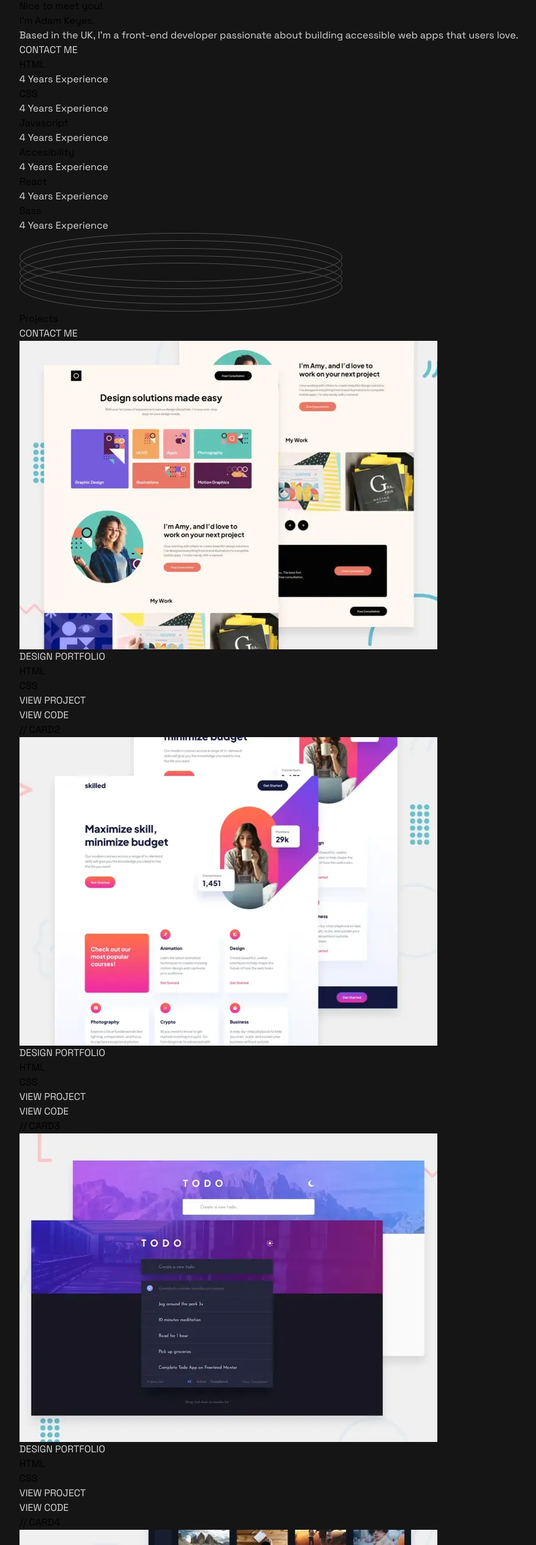
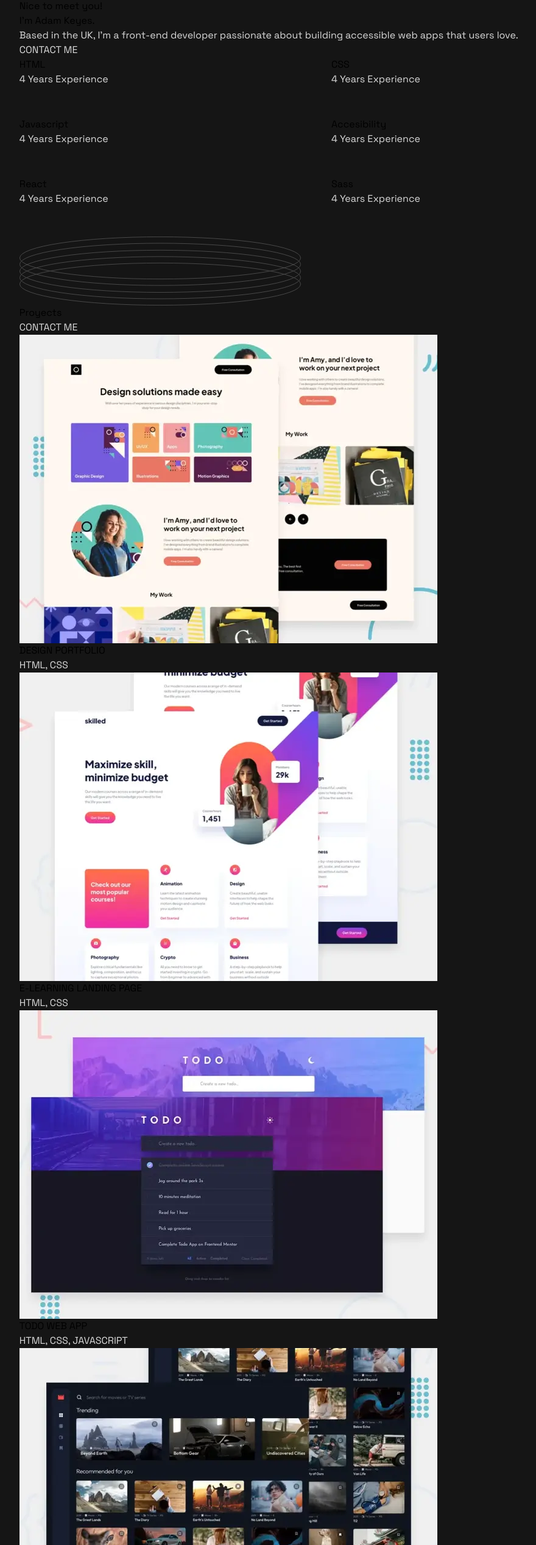
Before and after one commit to Rhenriquez94/MyPortfolio, a React (Vite) app: page / in a window 1280 px wide. Shown: the part 1812-4346 px from the top of the page at 61% size, without its empty margins (71-951 px from the left). Built offline with nearby package versions, Linux system fonts and the light colour scheme.

Commit message:
Version-desktop

```diff
--- a/src/App.tsx
+++ b/src/App.tsx
@@ -5,7 +5,7 @@ import Contact from './components/Contact.js'
 
 function App() {
   return (
-    <main className='relative p-0 flex flex-col items-center w-auto md:items-start md:p-0 overflow-hidden'>
+    <main className='relative p-0 flex flex-col items-center w-auto'>
       <Hero/>
       <Skills/>
       <Projects/>
--- a/src/components/Card.tsx
+++ b/src/components/Card.tsx
@@ -1,191 +1,29 @@
-import project1 from '../images/webp/thumbnail-project-1-small.webp'
-import project2 from '../images/webp/thumbnail-project-2-small.webp'
-import project3 from '../images/webp/thumbnail-project-3-small.webp'
-import project4 from '../images/webp/thumbnail-project-4-small.webp'
-import project5 from '../images/webp/thumbnail-project-5-small.webp'
-import project6 from '../images/webp/thumbnail-project-6-small.webp'
+// import project1 from '../images/webp/thumbnail-project-1-small.webp'
+// import project2 from '../images/webp/thumbnail-project-2-small.webp'
+// import project3 from '../images/webp/thumbnail-project-3-small.webp'
+// import project4 from '../images/webp/thumbnail-project-4-small.webp'
+// import project5 from '../images/webp/thumbnail-project-5-small.webp'
+// import project6 from '../images/webp/thumbnail-project-6-small.webp'
 
 
+import React from 'react';
 
+interface CardProps {
+  title: string;
+  language: string[];
+  image:string
+}
 
-const Card = () => {
+const Card: React.FC<CardProps> = ({ title, language, image }) => {
   return (
-    // CARD1
-    <>
-      <div className="w-[343px] h-[398px] mb-10">
-        <img
-          className=" w-[343px] h-[253px]"
-          src={project1}
-          alt=""
-        />
-        <div className="py-4 text-2xl">
-          <h2>DESIGN PORTFOLIO</h2>
-        </div>
-        <div className="flex flex-row gap-5">
-          <h3 className=" text-gray-300 text-xl font-bold">HTML</h3>
-          <h3 className=" text-gray-300 text-xl font-bold">CSS</h3>
-        </div>
-        <div className="flex flex-row gap-8 pt-4 ">
-          <p
-            className="p-0  text-xl text-white border-b-2 "
-            style={{ borderColor: "#4ee1a0" }}
-          >
-            VIEW PROJECT
-          </p>
-          <p
-            className="p-0  text-xl text-white border-b-2 "
-            style={{ borderColor: "#4ee1a0" }}
-          >
-            VIEW CODE
-          </p>
-        </div>
-      </div>
-      // CARD2
-      <div className="w-[343px] h-[398px] mb-10">
-        <img
-          className=" w-[343px] h-[253px]"
-          src={project2}
-          alt=""
-        />
-        <div className="py-4 text-2xl">
-          <h2>DESIGN PORTFOLIO</h2>
-        </div>
-        <div className="flex flex-row gap-5">
-          <h3 className=" text-gray-300 text-xl font-bold">HTML</h3>
-          <h3 className=" text-gray-300 text-xl font-bold">CSS</h3>
-        </div>
-        <div className="flex flex-row gap-8 pt-4 ">
-          <p
-            className="p-0  text-xl text-white border-b-2 "
-            style={{ borderColor: "#4ee1a0" }}
-          >
-            VIEW PROJECT
-          </p>
-          <p
-            className="p-0  text-xl text-white border-b-2 "
-            style={{ borderColor: "#4ee1a0" }}
-          >
-            VIEW CODE
-          </p>
-        </div>
-      </div>
-      // CARD3
-      <div className="w-[343px] h-[398px] mb-10">
-        <img
-          className=" w-[343px] h-[253px]"
-          src={project3}
-          alt=""
-        />
-        <div className="py-4 text-2xl">
-          <h2>DESIGN PORTFOLIO</h2>
-        </div>
-        <div className="flex flex-row gap-5">
-          <h3 className=" text-gray-300 text-xl font-bold">HTML</h3>
-          <h3 className=" text-gray-300 text-xl font-bold">CSS</h3>
-        </div>
-        <div className="flex flex-row gap-8 pt-4 ">
-          <p
-            className="p-0  text-xl text-white border-b-2 "
-            style={{ borderColor: "#4ee1a0" }}
-          >
-            VIEW PROJECT
-          </p>
-          <p
-            className="p-0  text-xl text-white border-b-2 "
-            style={{ borderColor: "#4ee1a0" }}
-          >
-            VIEW CODE
-          </p>
-        </div>
-      </div>
-      // CARD4
-      <div className="w-[343px] h-[398px] mb-10">
-        <img
-          className=" w-[343px] h-[253px]"
-          src={project4}
-          alt=""
-        />
-        <div className="py-4 text-2xl">
-          <h2>DESIGN PORTFOLIO</h2>
-        </div>
-        <div className="flex flex-row gap-5">
-          <h3 className=" text-gray-300 text-xl font-bold">HTML</h3>
-          <h3 className=" text-gray-300 text-xl font-bold">CSS</h3>
-        </div>
-        <div className="flex flex-row gap-8 pt-4 ">
-          <p
-            className="p-0  text-xl text-white border-b-2 "
-            style={{ borderColor: "#4ee1a0" }}
-          >
-            VIEW PROJECT
-          </p>
-          <p
-            className="p-0  text-xl text-white border-b-2 "
-            style={{ borderColor: "#4ee1a0" }}
-          >
-            VIEW CODE
-          </p>
-        </div>
-      </div>
-      // CARD5
-      <div className="w-[343px] h-[398px] mb-10">
-        <img
-          className=" w-[343px] h-[253px]"
-          src={project5}
-          alt=""
-        />
-        <div className="py-4 text-2xl">
-          <h2>DESIGN PORTFOLIO</h2>
-        </div>
-        <div className="flex flex-row gap-5">
-          <h3 className=" text-gray-300 text-xl font-bold">HTML</h3>
-          <h3 className=" text-gray-300 text-xl font-bold">CSS</h3>
-        </div>
-        <div className="flex flex-row gap-8 pt-4 ">
-          <p
-            className="p-0  text-xl text-white border-b-2 "
-            style={{ borderColor: "#4ee1a0" }}
-          >
-            VIEW PROJECT
-          </p>
-          <p
-            className="p-0  text-xl text-white border-b-2 "
-            style={{ borderColor: "#4ee1a0" }}
-          >
-            VIEW CODE
-          </p>
-        </div>
-      </div>
-      // CARD6
-      <div className="w-[343px] h-[398px] mb-10">
-        <img
-          className=" w-[343px] h-[253px]"
-          src={project6}
-          alt=""
-        />
-        <div className="py-4 text-2xl">
-          <h2>DESIGN PORTFOLIO</h2>
-        </div>
-        <div className="flex flex-row gap-5">
-          <h3 className=" text-gray-300 text-xl font-bold">HTML</h3>
-          <h3 className=" text-gray-300 text-xl font-bold">CSS</h3>
-        </div>
-        <div className="flex flex-row gap-8 pt-4 ">
-          <p
-            className="p-0  text-xl text-white border-b-2 "
-            style={{ borderColor: "#4ee1a0" }}
-          >
-            VIEW PROJECT
-          </p>
-          <p
-            className="p-0  text-xl text-white border-b-2 "
-            style={{ borderColor: "#4ee1a0" }}
-          >
-            VIEW CODE
-          </p>
-        </div>
-      </div>
-    </>
+    <div className="p-6 overflow-hidden md:size-[500px] ">
+      <img className="w-full h-64 object-cover" src={image} alt="" />
+      <h3 className="text-2xl font-bold my-4 text-white">{title}</h3>
+      <p className="text-gray-400">
+      {language.join(', ')}
+      </p>
+
+    </div>
   );
 };
 
--- a/src/components/Projects.tsx
+++ b/src/components/Projects.tsx
@@ -1,21 +1,54 @@
+import project1 from '../images/webp/thumbnail-project-1-small.webp'
+import project2 from '../images/webp/thumbnail-project-2-small.webp'
+import project3 from '../images/webp/thumbnail-project-3-small.webp'
+import project4 from '../images/webp/thumbnail-project-4-small.webp'
+import project5 from '../images/webp/thumbnail-project-5-small.webp'
+import project6 from '../images/webp/thumbnail-project-6-small.webp'
+
 import Card from "./Card";
 
-const Projects = () => {
+
+
+interface Proyects {
+  id: number;
+  title: string;
+  language: string[];
+  image:string
+}
+
+const proyects: Proyects[] = [
+  { id: 1, title: 'DESIGN PORTFOLIO', language: ['HTML','CSS'], image:project1},
+  { id: 2, title: 'E-LEARNING LANDING PAGE',language: ['HTML','CSS'],image:project2 },
+  { id: 4, title: 'TODO WEB APP', language: ['HTML','CSS','JAVASCRIPT'],image:project3},
+  { id: 5, title: 'ENTERTAINMENT WEB APP', language: ['HTML','CSS','JAVASCRIPT'],image:project4 },
+  { id: 6, title: 'MEMORY GAME', language: ['HTML','CSS','JAVASCRIPT'],image:project5 },
+  { id: 7, title: 'ART GALLERY SHOWCASE', language: ['HTML','CSS','JAVASCRIPT'],image:project6 },
+
+];
+
+const Proyects: React.FC = () => {
   return (
-    <section>
-      <div className="flex flex-row justify-between w-auto gap-14 my-16">
-        <h1 className="text-center text-5xl font-bold text-white">Projects</h1>
-        <h2
-          className="text-lg border-b-2 m-0 p-0 flex items-center"
-          style={{ borderColor: "#4ee1a0" }}
-        >
-          CONTACT ME
-        </h2>
+    <section className="py-8">
+      <div className="container mx-auto px-4">
+      <div className='flex flex-row justify-between items-center p-0 m-0'>
+        <h1 className="text-5xl font-bold m-0 p-0 text-white">Proyects</h1>
+        <h2 className="text-xl border-b-2 border-[#4ee1a0] m-0 p-0">CONTACT ME</h2>
       </div>
 
-      <Card />
+
+        <div className="grid grid-cols-1 sm:grid-cols-2 lg:grid-cols-2 gap-30 md:mt-10">
+          {proyects.map((proyecto) => (
+            <Card
+              key={proyecto.id}
+              title={proyecto.title}
+              language={proyecto.language}
+              image={proyecto.image}
+            />
+          ))}
+        </div>
+      </div>
     </section>
   );
 };
 
-export default Projects;
+export default Proyects;
--- a/src/components/Skills.tsx
+++ b/src/components/Skills.tsx
@@ -2,18 +2,18 @@ import Ring from "../images/icon/pattern-rings.svg";
 
 const Skills = () => {
   return (
-    <section className='flex flex-col justify-center gap-12 p-12 w-[90%] h-auto my-8 border-t-2 border-b-2 border-gray'>
-        <div className=" h-16">
+    <section className='grid-skills p-12 w-[90%] h-auto my-8 border-t-2 border-b-2 border-gray md:w-[100%]'>
+        <div className=" h-28">
             <h1 className="text-center text-4xl font-bold text-white">HTML</h1>
             <p className="text-center text-base">4 Years Experience</p>
         </div>
 
-        <div className=" h-16">
+        <div className=" h-28">
             <h1 className="text-center text-4xl font-bold text-white">CSS</h1>
             <p className="text-center text-base">4 Years Experience</p>
         </div>
 
-        <div className=" h-16">
+        <div className=" h-28">
             <h1 className="text-center text-4xl font-bold text-white">Javascript</h1>
             <p className="text-center text-base">4 Years Experience</p>
         </div>
--- a/src/index.css
+++ b/src/index.css
@@ -48,3 +48,10 @@ input:focus, textarea:focus {
     outline: 0;
     border-bottom: 1px solid var(--subrayadoverde);
 }
+
+.grid-skills{
+    display:grid;
+    grid-template-columns: repeat(auto-fill,minmax(300px,1fr));
+    gap: 50px;
+    margin: 0px auto;
+}
```
Also changed, not shown: src/components/Hero.tsx (+15 -7 lines).
